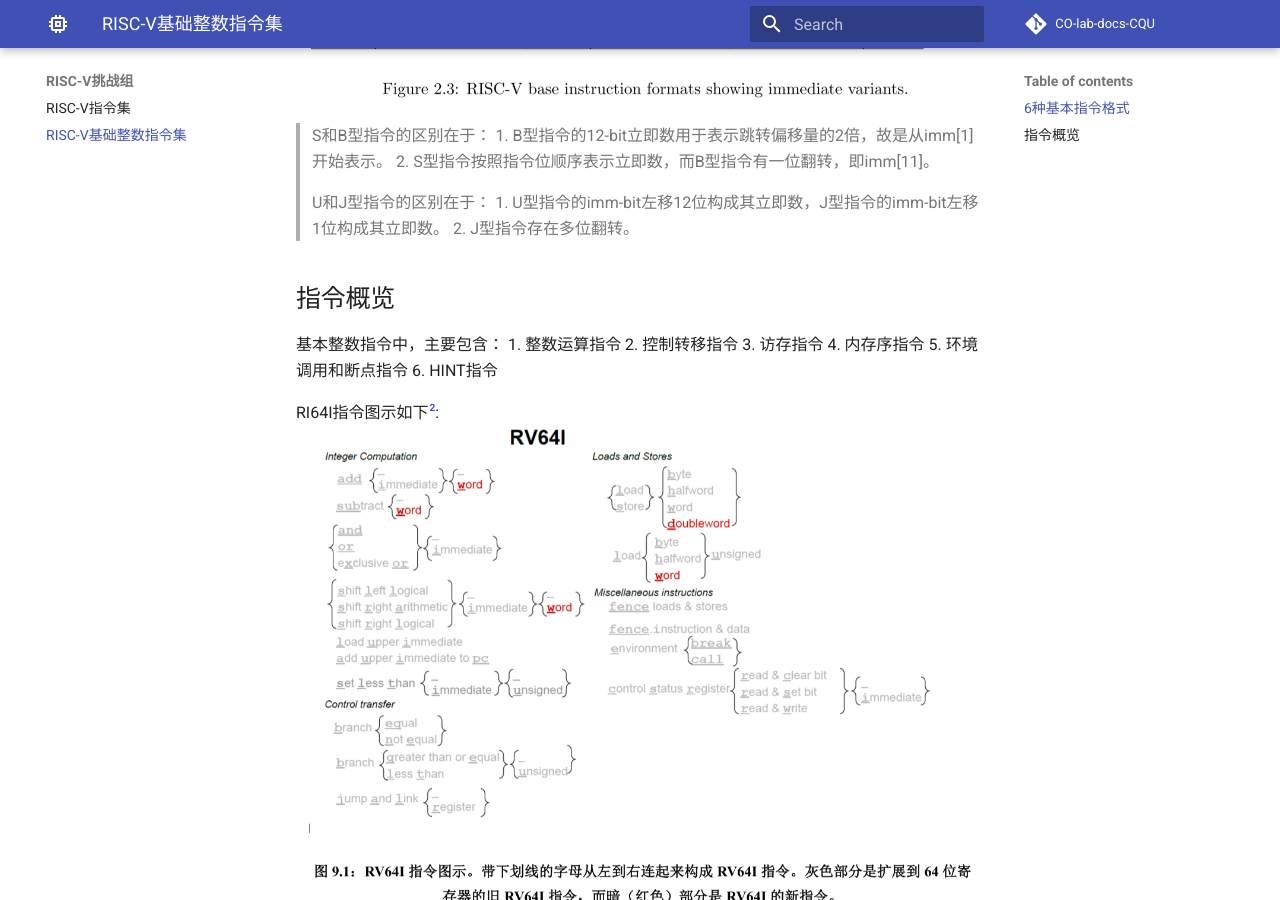
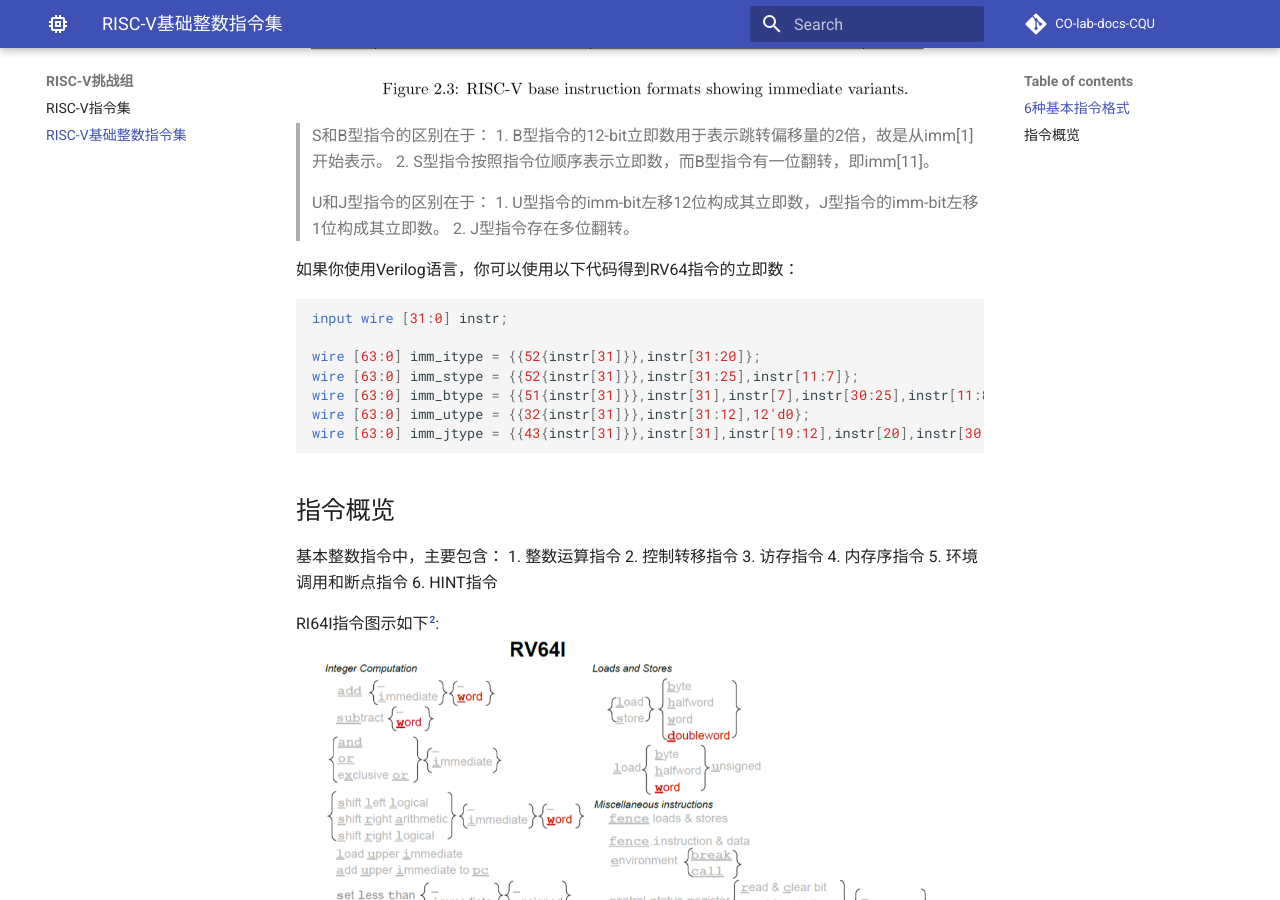
Before and after one commit to CQU-CS-LABs/CO-lab-docs-CQU, an MkDocs documentation site: the page built from docs/rv/rv64i.md, in a window 1280 px wide and 900 px high, scrolled down 684 px. Built offline with MkDocs 1.6.1 and Material for MkDocs 9.7.7, drawn with Linux system fonts in a browser that asks for light colours; comment, search, counter and statistics services are not loaded.

Commit message:
add rv64 imm code

````diff
--- a/docs/rv/rv64i.md
+++ b/docs/rv/rv64i.md
@@ -19,6 +19,17 @@
 > 1. U型指令的imm-bit左移12位构成其立即数，J型指令的imm-bit左移1位构成其立即数。
 > 2. J型指令存在多位翻转。
 
+如果你使用Verilog语言，你可以使用以下代码得到RV64指令的立即数：
+
+```verilog
+input wire [31:0] instr;
+
+wire [63:0] imm_itype = {{52{instr[31]}},instr[31:20]};
+wire [63:0] imm_stype = {{52{instr[31]}},instr[31:25],instr[11:7]};
+wire [63:0] imm_btype = {{51{instr[31]}},instr[31],instr[7],instr[30:25],instr[11:8],1'b0};
+wire [63:0] imm_utype = {{32{instr[31]}},instr[31:12],12'd0};
+wire [63:0] imm_jtype = {{43{instr[31]}},instr[31],instr[19:12],instr[20],instr[30:21],1'b0};
+```
 
 ## 指令概览
 
````
